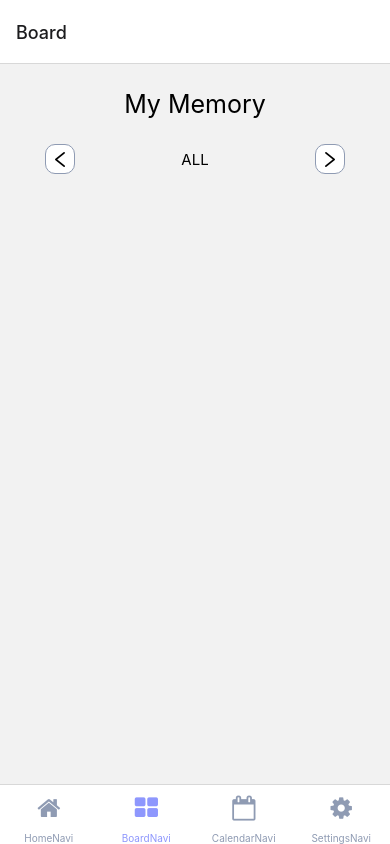
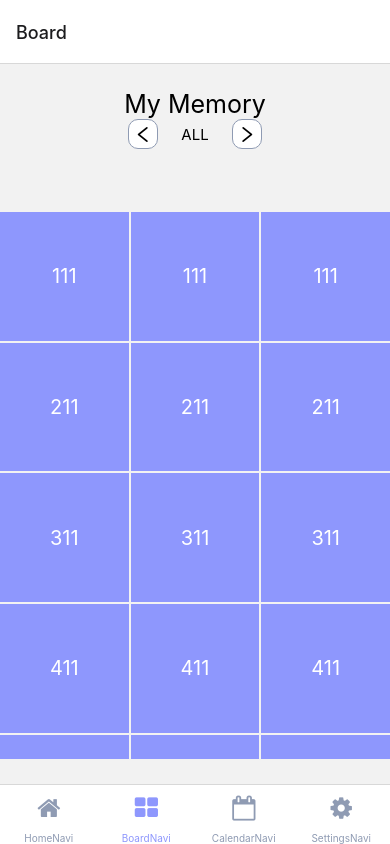
Before and after one commit to HCI-3Trillion/Keepit, a React Native app: screen /BoardNavi in a window 390 px wide. Built offline with nearby package versions, Linux system fonts and the light colour scheme.

Commit message:
✨ Board에 스크롤 기능 추가

```diff
--- a/src/screens/BoardScreen.js
+++ b/src/screens/BoardScreen.js
@@ -1,37 +1,88 @@
-import React, {useState} from 'react';
-import { StyleSheet,Text, View, Button } from 'react-native';
+import React, { useState } from 'react';
+import { StyleSheet, Text, View, ScrollView, Dimensions } from 'react-native';
 
 import { EmotionName } from '../utils/constants';
 import ArrowButton from '../components/ArrowButton';
+import ImageBox from '../components/ImageBox';
 
 const BoardScreen = () => {
   const [boardNum, setBoardNum] = useState(0);
 
   const onIncrease = () => {
-    setBoardNum((boardNum + 1)%10);
-  }
+    setBoardNum((boardNum + 1) % 10);
+  };
 
   const onDecrease = () => {
-    setBoardNum((boardNum - 1)==-1?9:boardNum-1);
-  }
+    setBoardNum(boardNum - 1 == -1 ? 9 : boardNum - 1);
+  };
 
   return (
-    <View>
-      {/* My Memory 타이틀 */}
-      <View style={styles.contatiner}>
+    <View style={styles.contatiner}>
+      <View style={styles.topContainer}>
+        {/* My Memory 타이틀 */}
         <Text style={styles.title}>My Memory</Text>
+
+        {/* Emotion Switch */}
+        <View style={styles.emotionContainer}>
+          <ArrowButton iconName="left" handler={onDecrease} />
+          <View style={styles.emotionTitleWrap}>
+            <Text style={styles.emotionTitle}>{EmotionName[boardNum]}</Text>
+          </View>
+          <ArrowButton iconName="right" handler={onIncrease} />
+        </View>
       </View>
 
-      {/* Emotion Switch */}
-      <View style={styles.emotionContainer}>
-        <ArrowButton iconName="left" handler={onDecrease}/>
-        <View style={styles.emotionTitleWrap}>
-          <Text style={styles.emotionTitle}>{ EmotionName[boardNum] }</Text>
-        </View>
-        <ArrowButton iconName="right" handler={onIncrease}/>
+      <View style={styles.scroll}>
+        <ScrollView>
+          <View style={styles.imageList}>
+            <ImageBox title="111" handler={onIncrease} />
+            <ImageBox title="111" handler={onIncrease} />
+            <ImageBox title="111" handler={onIncrease} />
+          </View>
+
+          <View style={styles.imageList}>
+            <ImageBox title="211" handler={onIncrease} />
+            <ImageBox title="211" handler={onIncrease} />
+            <ImageBox title="211" handler={onIncrease} />
+          </View>
+
+          <View style={styles.imageList}>
+            <ImageBox title="311" handler={onIncrease} />
+            <ImageBox title="311" handler={onIncrease} />
+            <ImageBox title="311" handler={onIncrease} />
+          </View>
+
+          <View style={styles.imageList}>
+            <ImageBox title="411" handler={onIncrease} />
+            <ImageBox title="411" handler={onIncrease} />
+            <ImageBox title="411" handler={onIncrease} />
+          </View>
+
+          <View style={styles.imageList}>
+            <ImageBox title="511" handler={onIncrease} />
+            <ImageBox title="511" handler={onIncrease} />
+            <ImageBox title="511" handler={onIncrease} />
+          </View>
+
+          <View style={styles.imageList}>
+            <ImageBox title="611" handler={onIncrease} />
+            <ImageBox title="611" handler={onIncrease} />
+            <ImageBox title="611" handler={onIncrease} />
+          </View>
+
+          <View style={styles.imageList}>
+            <ImageBox title="711" handler={onIncrease} />
+            <ImageBox title="711" handler={onIncrease} />
+            <ImageBox title="711" handler={onIncrease} />
+          </View>
+
+          <View style={styles.imageList}>
+            <ImageBox title="811" handler={onIncrease} />
+            <ImageBox title="811" handler={onIncrease} />
+            <ImageBox title="811" handler={onIncrease} />
+          </View>
+        </ScrollView>
       </View>
-
-      {/* Board */}
     </View>
   );
 };
@@ -42,26 +93,39 @@ const styles = StyleSheet.create({
     justifyContent: 'center',
     padding: 15,
     margin: 10,
+    flex: 1,
+  },
+  topContainer: {
+    flex: 2,
   },
   title: {
     color: 'black',
     fontSize: 25,
   },
-  emotionContainer:{
+  emotionContainer: {
     alignItems: 'center',
-    flexDirection: "row",
+    flexDirection: 'row',
     justifyContent: 'space-around',
+    marginBottom: 30,
   },
-  emotionTitleWrap:{
+  emotionTitleWrap: {
     width: 60,
     justifyContent: 'center',
     alignItems: 'center',
   },
-  emotionTitle:{
+  emotionTitle: {
     color: 'black',
     fontSize: 15,
   },
+  scroll: {
+    flex: 9,
+    width: Dimensions.get('window').width,
+  },
+  imageList: {
+    flexDirection: 'row',
+    justifyContent: 'center',
+    alignItems: 'center',
+  },
 });
 
-
 export default BoardScreen;
```
